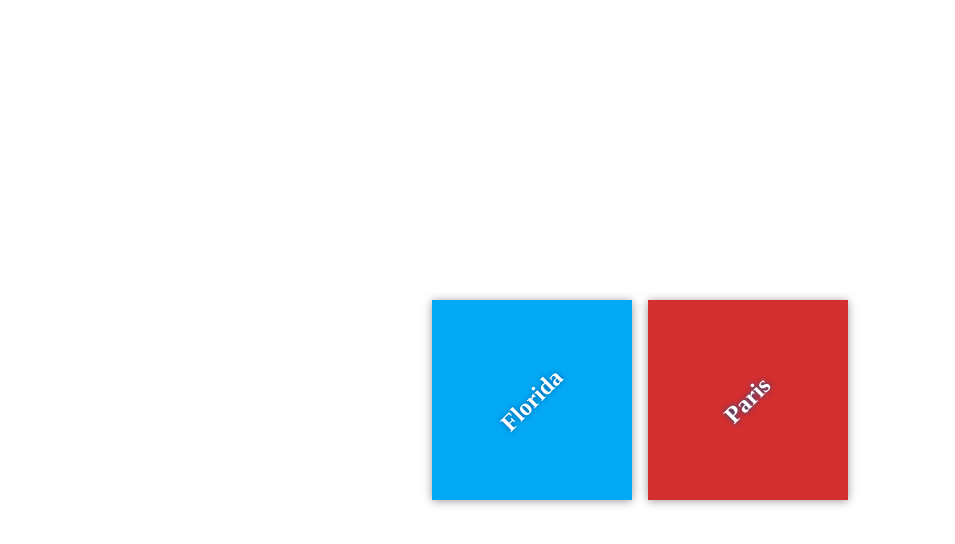
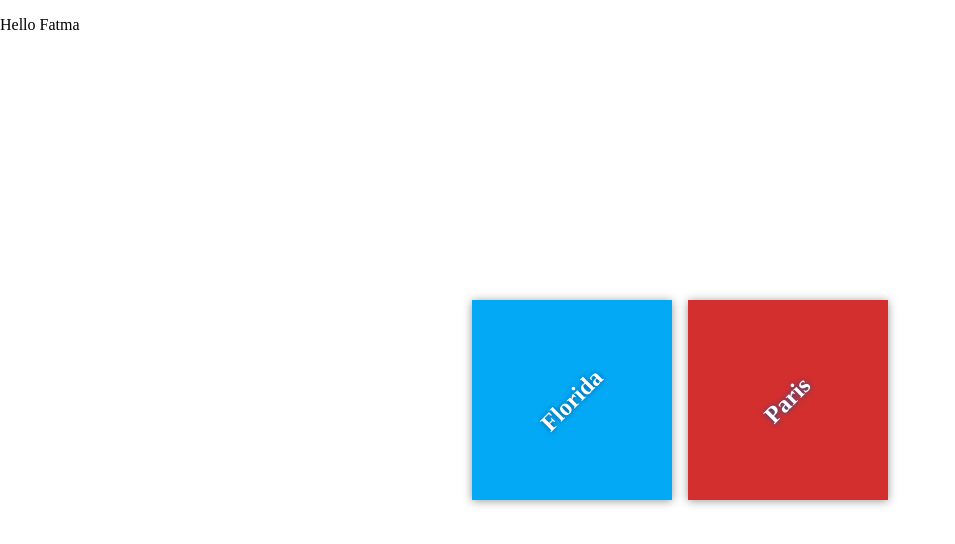
Before and after one commit to FatmaMagdy/my-travel-plans, a plain HTML site: page index.html in a window 1280 px wide. Shown: the whole page, without its empty margins (0-955 px from the left). Drawn offline with Linux system fonts and the light colour scheme; files that its build step writes are made by us from their sources.

Commit message:
Add hrader

```diff
--- a/index.html
+++ b/index.html
@@ -7,7 +7,9 @@
     <link rel="stylesheet" href="css/app.css">
 </head>
 <body>
-
+<header>
+    <p>Hello Fatma</p>
+</header>
     <div class="container">
         <div class="destination-container">
             <div class="destination" id="florida">
```
